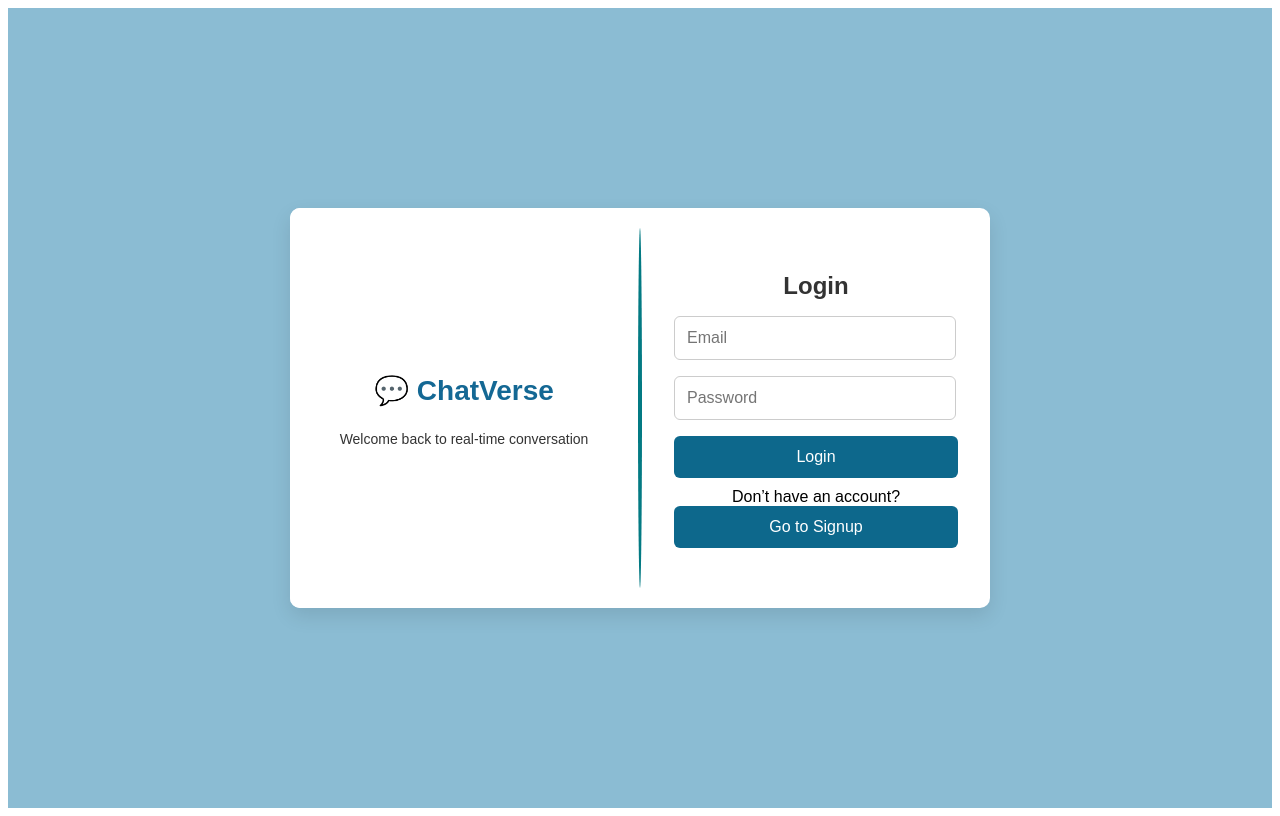
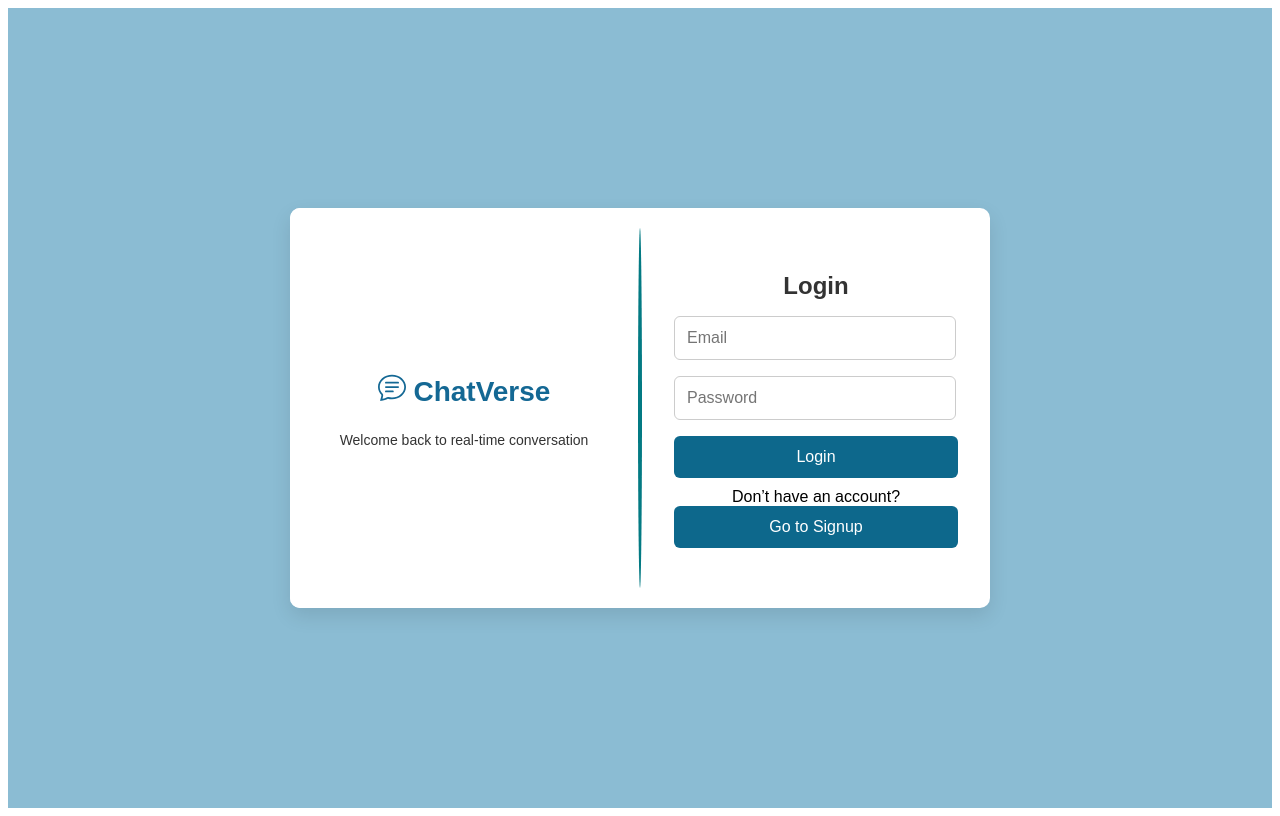
Before and after one commit to Niraj7823/chat-app, a React (Vite) app: page /login in a window 1280 px wide. Built offline with nearby package versions, Linux system fonts and the light colour scheme.

Commit message:
chat logo changed

```diff
--- a/src/components/Login.jsx
+++ b/src/components/Login.jsx
@@ -2,6 +2,8 @@ import { useState } from "react";
 import { signInWithEmailAndPassword } from "firebase/auth";
 import { auth } from "../firebase";
 import { useNavigate } from "react-router-dom";
+import { BsChatText } from "react-icons/bs";
+
 import "../styles/AuthForm.css";
 
 export default function Login() {
@@ -24,7 +26,9 @@ export default function Login() {
     <div className="auth-wrapper">
       <div className="auth-container">
         <div className="auth-left">
-          <h1>💬 ChatVerse</h1>
+          <h1>
+            <BsChatText /> ChatVerse
+          </h1>
           <p>Welcome back to real-time conversation</p>
         </div>
 
--- a/src/components/SignUp.jsx
+++ b/src/components/SignUp.jsx
@@ -3,6 +3,7 @@ import { createUserWithEmailAndPassword, updateProfile } from "firebase/auth";
 import { auth } from "../firebase";
 import { useNavigate } from "react-router-dom";
 import "../styles/AuthForm.css";
+import { BsChatText } from "react-icons/bs";
 
 export default function Signup() {
   const [email, setEmail] = useState("");
@@ -37,7 +38,9 @@ export default function Signup() {
     <div className="auth-wrapper">
       <div className="auth-container">
         <div className="auth-left">
-          <h1>💬 ChatVerse</h1>
+          <h1>
+            <BsChatText /> ChatVerse
+          </h1>
           <p>Real-time chatting made simple</p>
         </div>
 
```
